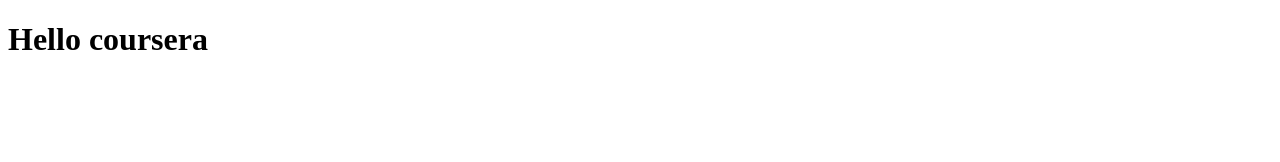
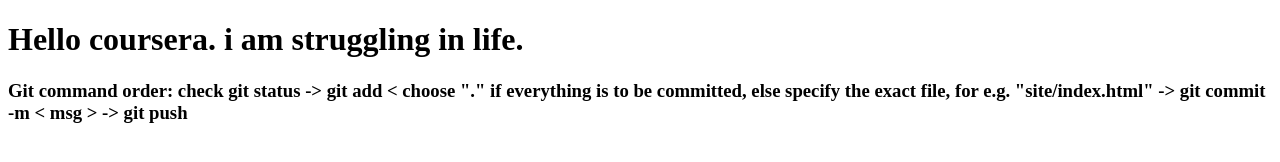
Before and after one commit to Hazel1603/coursera-test, a plain HTML site: page site/index.html in a window 1280 px wide. Drawn offline with Linux system fonts and the light colour scheme.

Commit message:
Added new knowledge

```diff
--- a/site/index.html
+++ b/site/index.html
@@ -4,6 +4,8 @@
 	<title>Hello Coursera</title>
 </head>
 <body>
-<h1> Hello coursera <h1>
+<h1> Hello coursera. i am struggling in life. <h1>
+
+<h3> Git command order: check git status -> git add < choose "." if everything is to be committed, else specify the exact file, for e.g. "site/index.html" -> git commit -m < msg > -> git push <h3>
 </body>
 </html>
```
